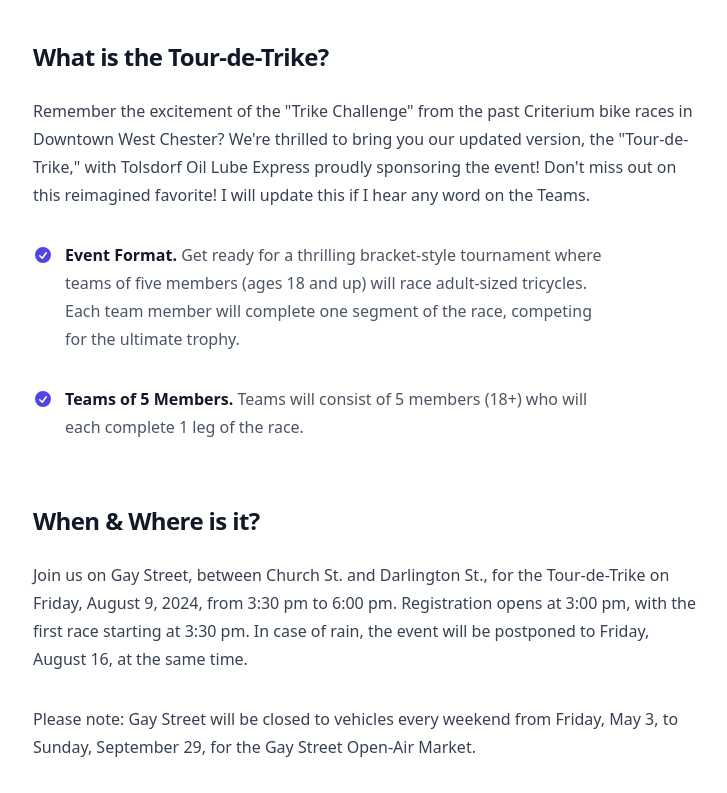
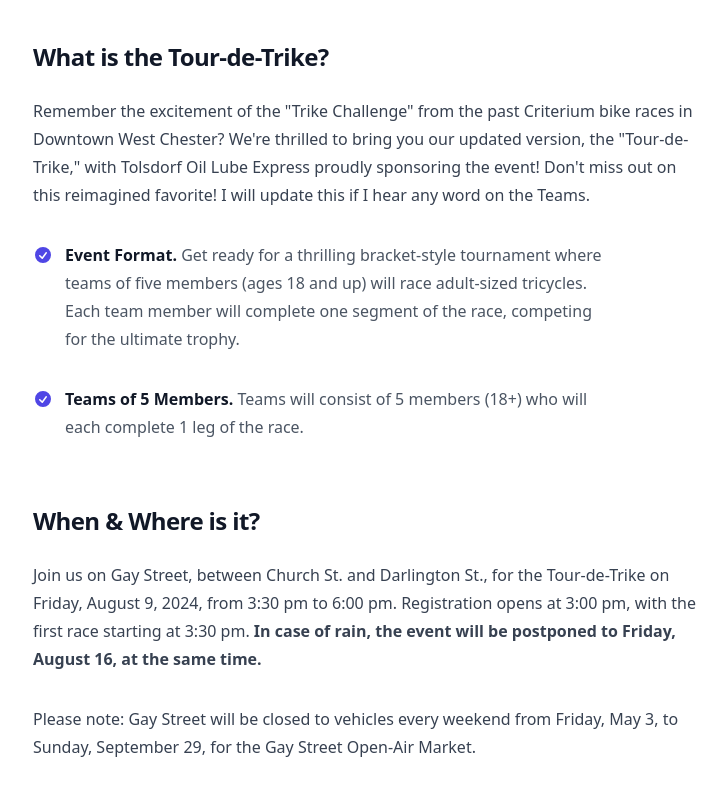
Before and after one commit to torrancejr/wixen_vercel, a React (Create React App) app: page /blog/tour-de-trike-adult-tricycle-relay-race-west-chester-pa-2024 in a window 1280 px wide. Shown: the part 767-1560 px from the top of the page, without its empty margins (223-950 px from the left). Built offline with nearby package versions, Linux system fonts and the light colour scheme.

Commit message:
update to trike race for rain

```diff
--- a/src/features/Blog/articles/Trike.js
+++ b/src/features/Blog/articles/Trike.js
@@ -60,9 +60,11 @@ export default function EventArticle() {
                     <p className="mt-6">
                         Join us on Gay Street, between Church St. and Darlington St., for the Tour-de-Trike on Friday,
                         August 9, 2024, from 3:30 pm to 6:00 pm. Registration opens at 3:00 pm, with the first race
-                        starting at 3:30 pm. In case of rain, the event will be postponed to Friday, August 16, at the
-                        same time.
+                        starting at 3:30 pm. <strong>In case of rain, the event will be postponed to Friday, August 16,
+                        at the
+                        same time.</strong>
                     </p>
+
                     <p className="mt-8">
                         Please note: Gay Street will be closed to vehicles every weekend from Friday, May 3, to Sunday,
                         September 29, for the Gay Street Open-Air Market.
```
